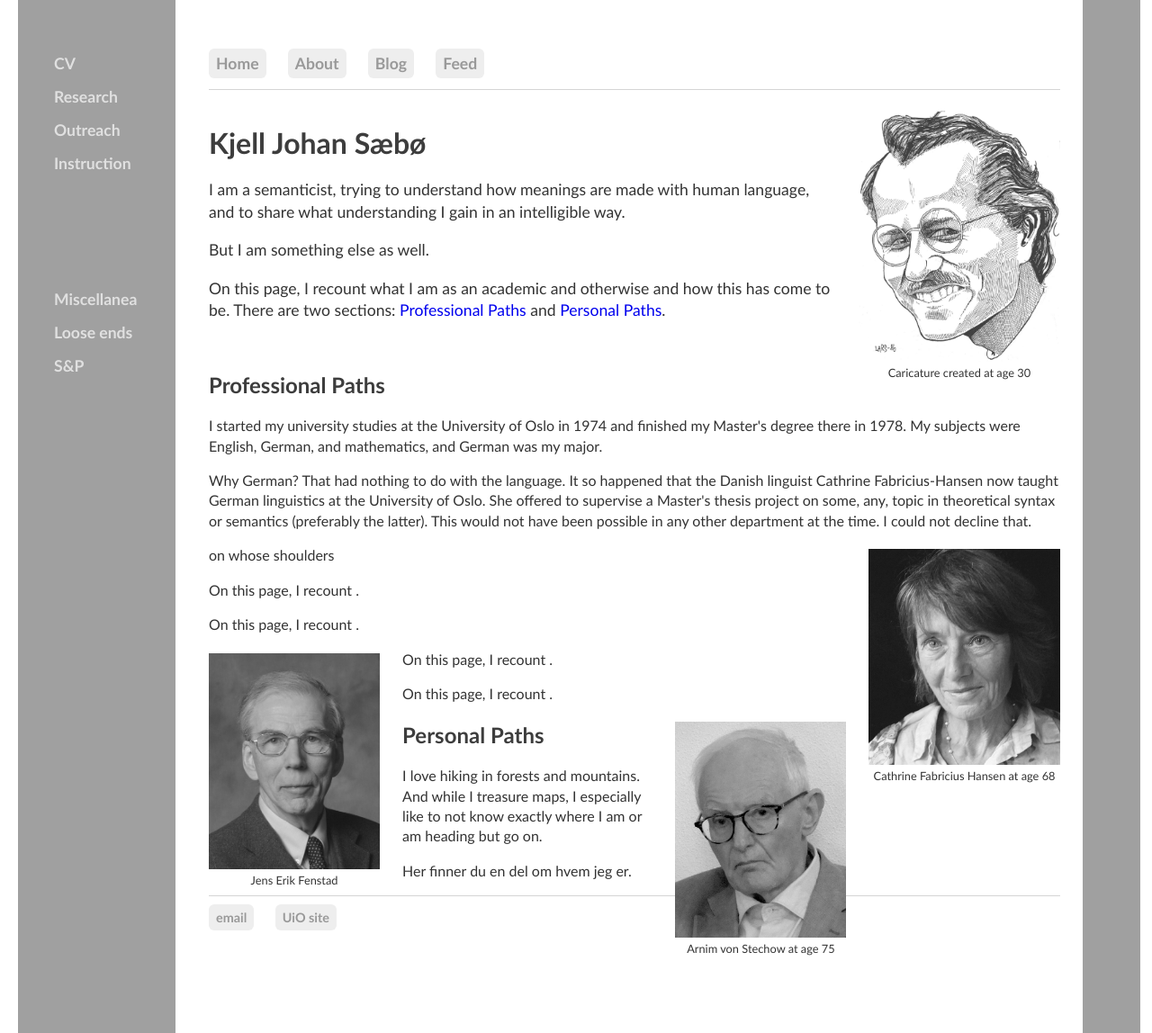
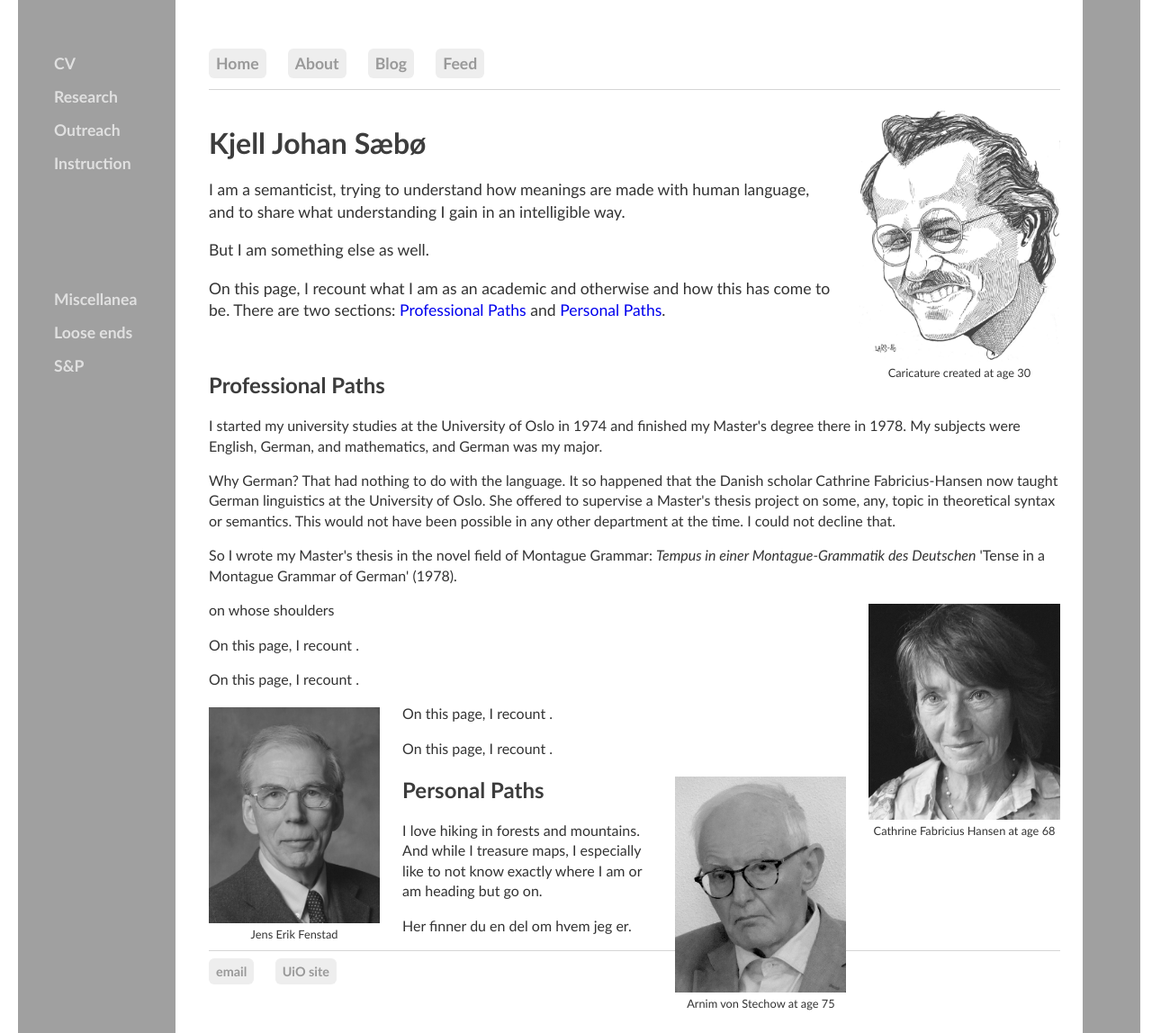
Before and after one commit to kjelljs/kjelljs.github.io, a Jekyll site: the page built from about/index.html, in a window 1280 px wide and 1148 px high. Shown: the whole window at 90% size. Built offline with Jekyll 4.4.1, drawn with Linux system fonts in a browser that asks for light colours.

Commit message:
Update index.html

```diff
--- a/about/index.html
+++ b/about/index.html
@@ -19,7 +19,7 @@
 	</div>
 	</br>
 	<h2 id="acad">Professional Paths</h2>
-	<p>I started my university studies at the University of Oslo in 1974 and finished my Master's degree there in 1978. My subjects were English, German, and mathematics, and German was my major.</p><p>Why German? That had nothing to do with the language. It so happened that the Danish linguist Cathrine Fabricius-Hansen now taught German linguistics at the University of Oslo. She offered to supervise a Master's thesis project on some, any, topic in theoretical syntax or semantics (preferably the latter). This would not have been possible in any other department at the time. I could not decline that.   </p>
+	<p>I started my university studies at the University of Oslo in 1974 and finished my Master's degree there in 1978. My subjects were English, German, and mathematics, and German was my major.</p><p>Why German? That had nothing to do with the language. It so happened that the Danish scholar Cathrine Fabricius-Hansen now taught German linguistics at the University of Oslo. She offered to supervise a Master's thesis project on some, any, topic in theoretical syntax or semantics. This would not have been possible in any other department at the time. I could not decline that.</p><p>So I wrote my Master's thesis in the novel field of Montague Grammar: <i>Tempus in einer Montague-Grammatik des Deutschen</i> 'Tense in a Montague Grammar of German' (1978).</p>
 	<div style="float:right;"><figure class="rightfig"><img style="height:240px;" src="/pics/CFHgray.jpg"><figcaption>Cathrine Fabricius Hansen at age 68</figcaption></figure></div>
 	<p>on whose shoulders</p>
 	<p>On this page, I recount .</p>
```
